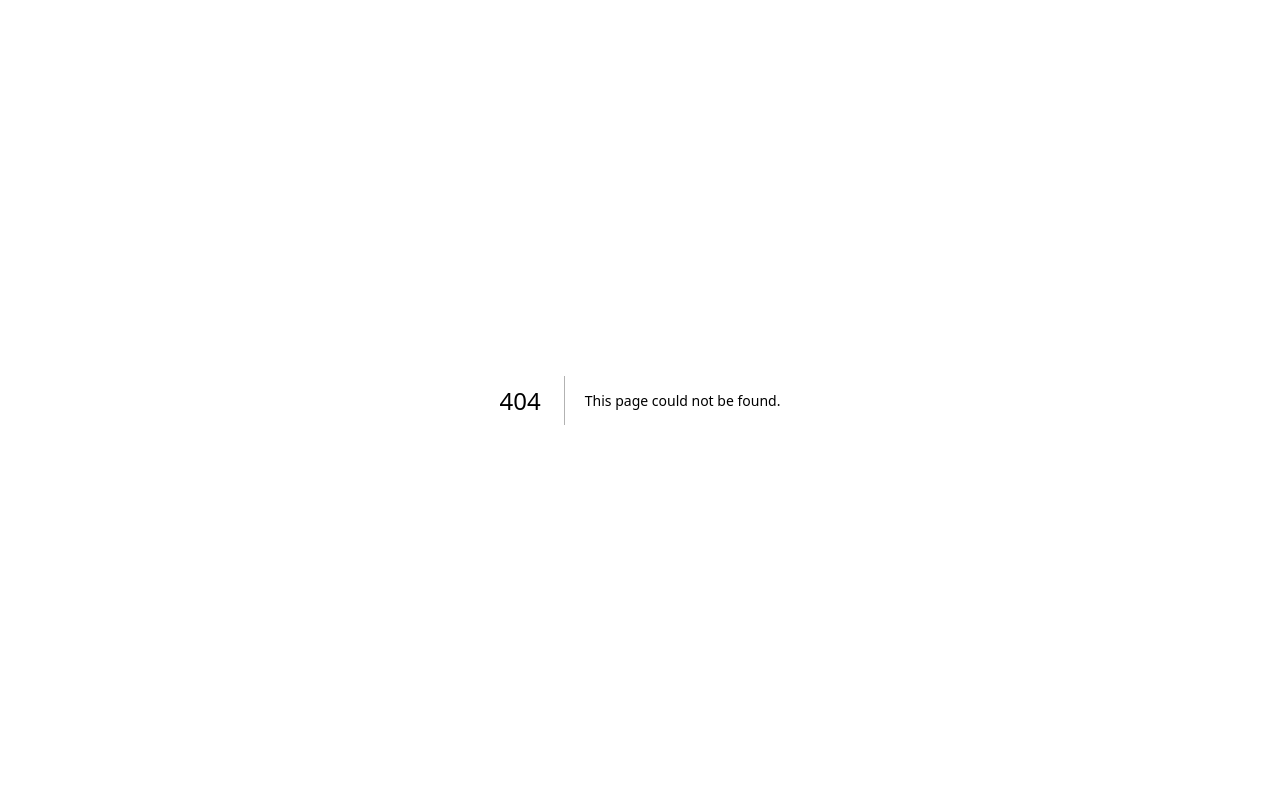
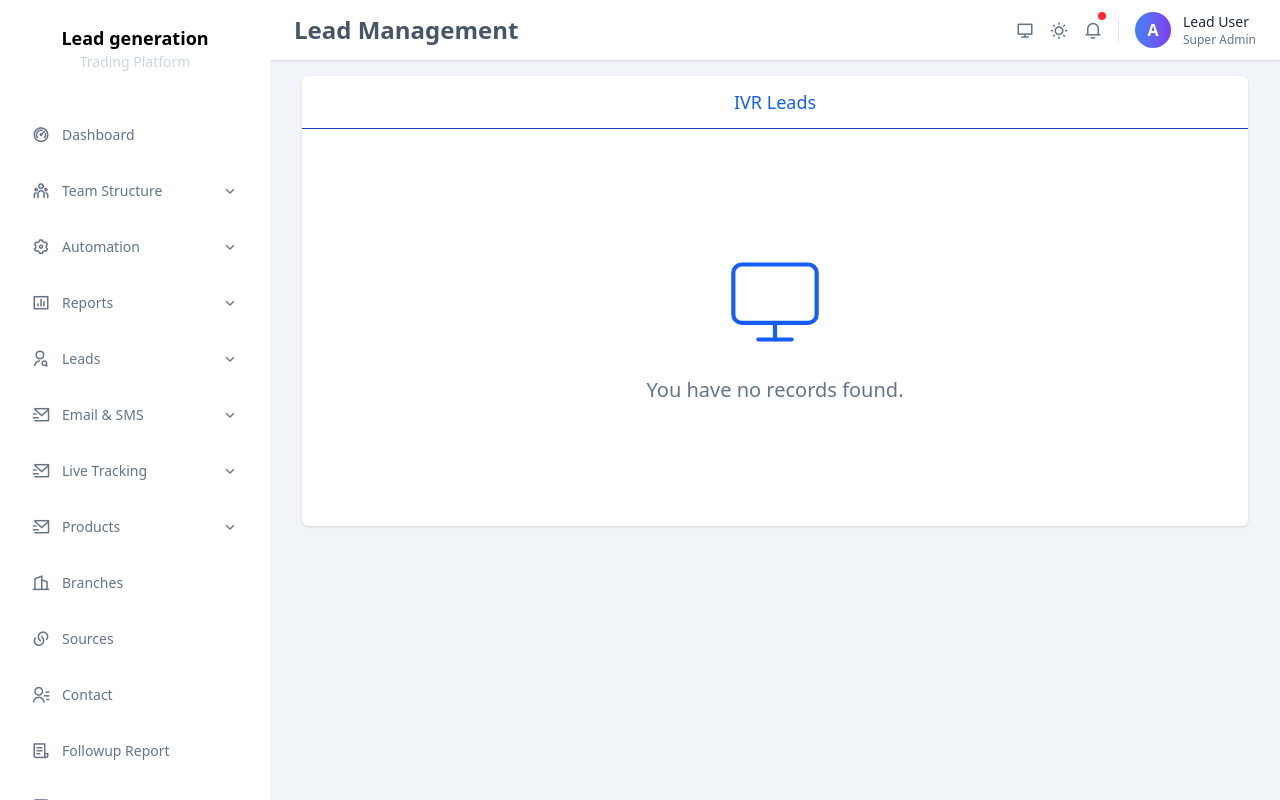
Before and after one commit to arunchakrawarti/crm-vc-dialor, a Next.js app: page /ivr-leads in a window 1280 px wide. Before the commit this address had no page. Built offline with nearby package versions, Linux system fonts and the light colour scheme.

Commit message:
feat:Ivr module is completed

```diff
--- /dev/null
+++ b/src/app/ivr-leads/page.js
@@ -0,0 +1,15 @@
+import IvrLeads from '@/components/pages/ivr-leads/IvrLeads'
+import MainLayout from '@/components/templates/MainLayout'
+import React from 'react'
+
+const page = () => {
+  return (
+    <div>
+      <MainLayout>
+        <IvrLeads/>
+      </MainLayout>
+    </div>
+  )
+}
+
+export default page
--- /dev/null
+++ b/src/components/pages/ivr-leads/IvrLeads.jsx
@@ -0,0 +1,27 @@
+"use client";
+import React from "react";
+import { Monitor } from "lucide-react";
+
+const IvrLeads = () => {
+  return (
+    <div className="bg-white  rounded-md shadow-sm min-h-[450px] flex flex-col">
+      <div className="border-b border-blue-800 py-3 px-4">
+        <h1 className="text-center text-blue-600 font-medium text-lg">
+          IVR Leads
+        </h1>
+      </div>
+      <div className="flex-1 flex flex-col items-center justify-center text-center p-6">
+        <div className="mb-6 text-blue-600">
+          <Monitor size={100} strokeWidth={1} />
+        </div>
+
+        <p className="text-gray-500 text-xl">
+          You have no records found.
+        </p>
+      </div>
+
+    </div>
+  );
+};
+
+export default IvrLeads;
```
